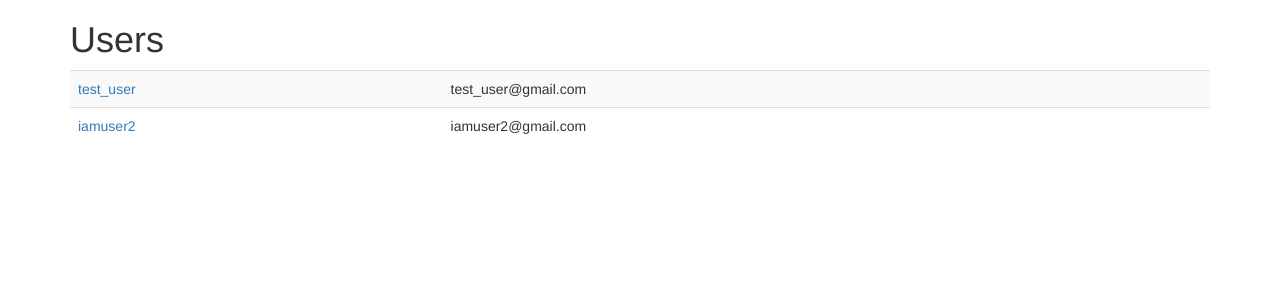
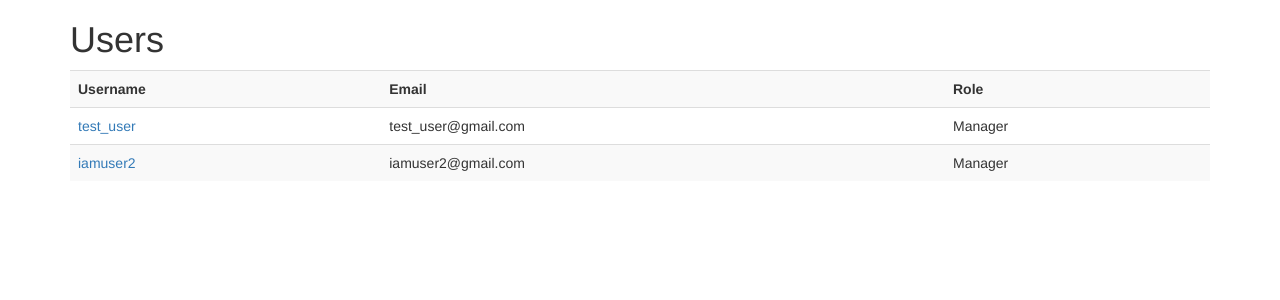
Before and after one commit to euniciaruiz/vimlabs-usermanagement, a Django app: page /usermanagement/ in a window 1280 px wide. Shown: the top 300 px of the page. Run offline with Django 3.2, Linux system fonts and the light colour scheme; data comes from the database, SQL or seed files in the repository; some libraries are stand-ins or nearby versions.

Commit message:
modify users table

```diff
--- a/usermanagement/templates/usermanagement/index.html
+++ b/usermanagement/templates/usermanagement/index.html
@@ -14,10 +14,21 @@
 
                 {% if user_list %}
                 <table class="table table-striped">
+                        <tr>
+                                <th>Username</th>
+                                <th>Email</th>
+                                <th>Role</th>
+                        </tr>
                         {% for user in user_list %}
+
                                 <tr>
                                         <td><a href="{% url 'usermanagement:detail' pk=user.hash_code %}">{{user.user_name}}</a></td>
                                         <td>{{user.email}}</td>
+                                        {% if user.role == 'm'%}
+                                                <td>Manager</td>
+                                        {% else %}
+                                                <td>User</td>
+                                        {%endif%}
                                 </tr>
                         {% endfor %}
                 </table>
```
